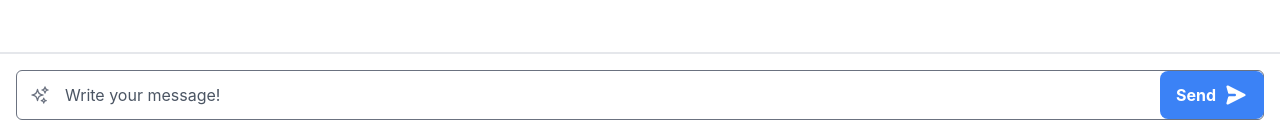
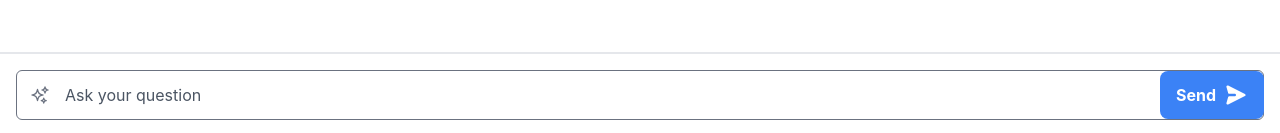
Before and after one commit to bajajerk/nrigpt-ui, a Next.js app: page /gptsearch in a window 1280 px wide. Shown: the part 664-797 px from the top of the page. Built offline with nearby package versions, Linux system fonts and the light colour scheme.

Commit message:
add link

```diff
--- a/pages/gptsearch.tsx
+++ b/pages/gptsearch.tsx
@@ -39,11 +39,9 @@ const ChatPage = () => {
               aria-label='Global'
             >
               <div className='flex lg:flex-1'>
-                {/*<a href="#" className="-m-1.5 p-1.5">*/}
-                {/*  <span className="sr-only">Your Company</span>*/}
-                {/*  <img className="h-8 w-auto" src="https://tailwindui.com/img/logos/mark.svg?color=indigo&shade=600" alt="" />*/}
-                {/*</a>*/}
-                <p className={'text-white pl-2 text-lg font-semibold'}>NRI GPT</p>
+                <a href={'/'}>
+                  <p className={'text-white pl-2 text-lg font-semibold'}>NRI GPT</p>
+                </a>
               </div>
             </nav>
           </header>
@@ -75,7 +73,7 @@ const ChatPage = () => {
             </span>
             <input
               type='text'
-              placeholder='Write your message!'
+              placeholder='Ask your question'
               value={message}
               onChange={(e) => setMessage(e.target.value)}
               onKeyPress={(e) => {
```
